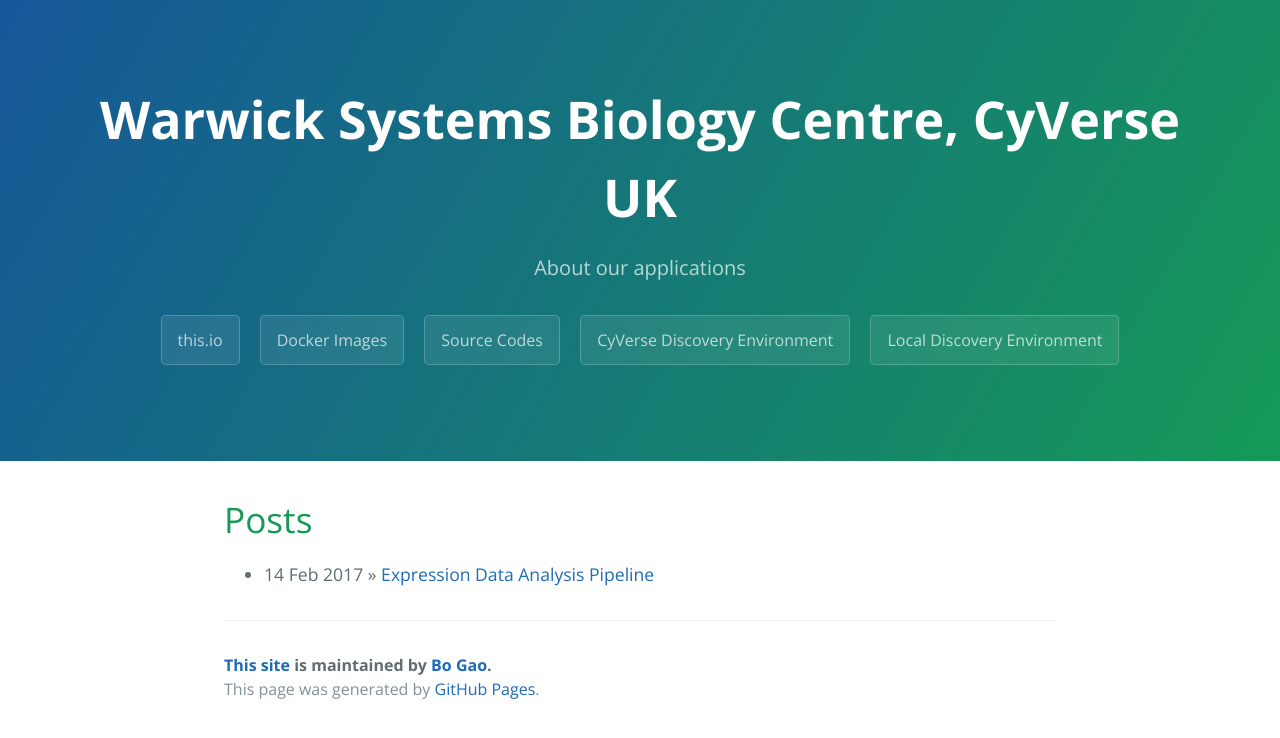
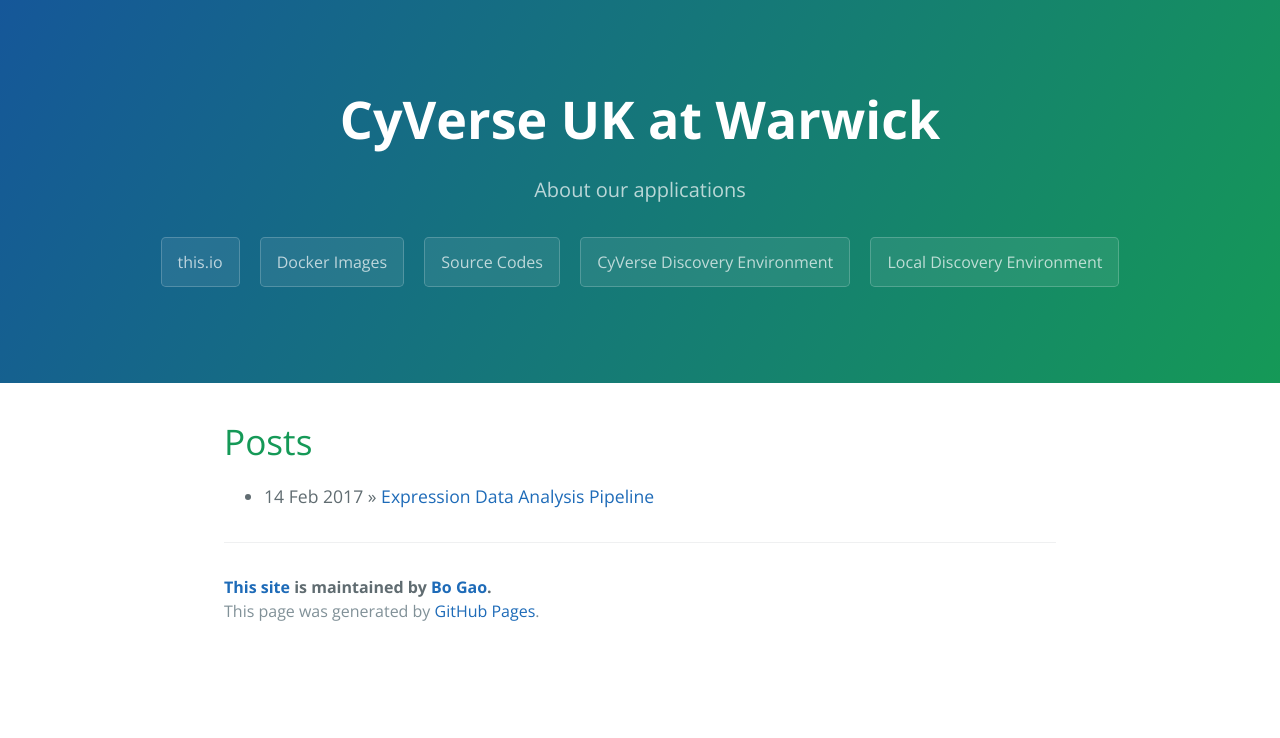
Before and after one commit to cyversewarwick/cyversewarwick.github.io, a Jekyll site: the page built from index.html, in a window 1280 px wide. Shown: the top 738 px of the page. Built offline with Jekyll 4.4.1, drawn with Linux system fonts in a browser that asks for light colours.

Commit message:
Update _config.yml

```diff
--- a/_config.yml
+++ b/_config.yml
@@ -1,4 +1,4 @@
-title:    Warwick Systems Biology Centre, CyVerse UK
+title:    CyVerse UK at Warwick
 tagline:  About our applications
 
 author:
```
